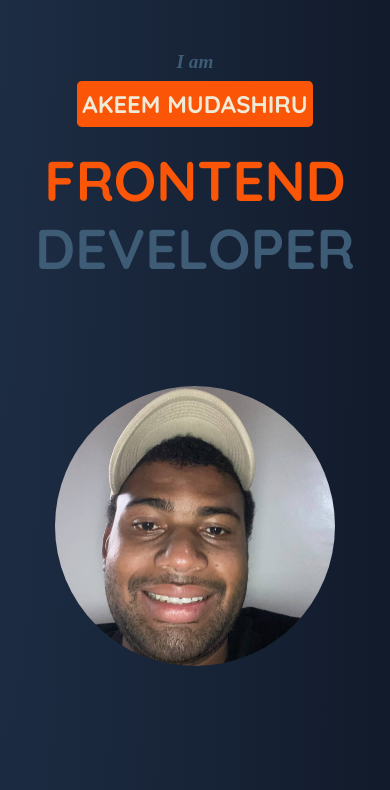
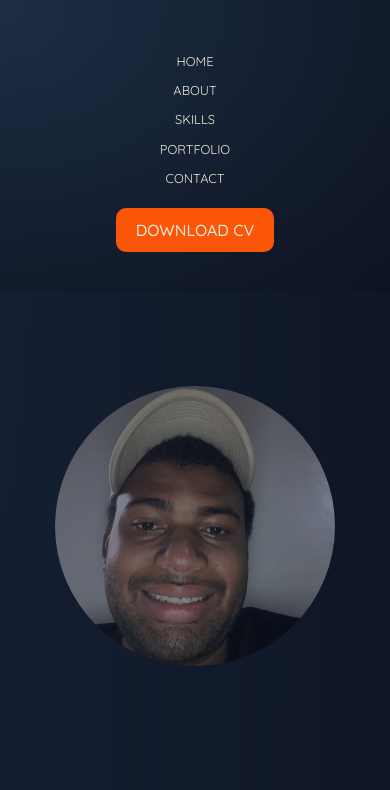
Before and after one commit to Akeemmudash/portfolio-vanilla, a website built with Vite: page index.html in a window 390 px wide. Both pictures are taken after a click on the button 360 px from the left and 33 px from the top of the page. Shown: the part 54-844 px from the top of the page. Built offline with nearby package versions, Linux system fonts and the light colour scheme; a web font is replaced by a local one.

Commit message:
update:mobile-nav

```diff
--- a/index.html
+++ b/index.html
@@ -13,6 +13,8 @@
     />
   </head>
   <body>
+    <div id="preloader"></div>
+
     <nav class="container navbar">
       <a href="/" class="logo"><span class="logo__child-text">Ak</span>eem</a>
 
@@ -30,6 +32,24 @@
         <span></span><span></span><span></span>
       </button>
     </nav>
+    <div id="offcanvas" class="for-mobile">
+      <nav class="nav-sm" id="nav-sm">
+        <ul class="nav__links">
+          <li><a href="#home">Home</a></li>
+          <li><a href="#about">About</a></li>
+          <li><a href="#skills">Skills</a></li>
+          <li><a href="#portfolio">portfolio</a></li>
+          <li><a href="#contactme">Contact</a></li>
+        </ul>
+        <a
+          href="/document/Akeem.pdf"
+          class="download-cv__btn for-mobile"
+          download
+          >Download Cv</a
+        >
+      </nav>
+      <div id="overlay"></div>
+    </div>
 
     <main class="container">
       <section class="hero" id="home">
--- a/src/main.js
+++ b/src/main.js
@@ -1,15 +1,23 @@
 import "./style.css";
 
-function toggleNavMenu() {
-  hamburger.classList.toggle("open");
-}
-
-// function fadeImage(image){
-//   image
-// }
+window.addEventListener("load", () => {
+  document.getElementById("preloader").classList.add("hidden");
+});
 
 const hamburger = document.getElementById("hamburger");
+const mobileNav = document.getElementById("nav-sm");
+const overlay = document.getElementById("overlay");
+const body = document.body;
+
 hamburger.addEventListener("click", toggleNavMenu);
+overlay.addEventListener("click", toggleNavMenu);
+
+function toggleNavMenu() {
+  const isOpen = mobileNav.classList.toggle("show");
+  hamburger.classList.toggle("open");
+  overlay.classList.toggle("show");
+  body.style.overflow = isOpen ? "hidden" : "";
+}
 
 const images = document.querySelectorAll(".about__image");
 let currentIndex = 0;
--- a/src/style.css
+++ b/src/style.css
@@ -28,13 +28,51 @@
 
   --font-playwright: "Playwrite FR Moderne", serif;
   --font-quicksand: "Quicksand", serif;
+  --body-background-image: radial-gradient(at left top, #1d2d44, #0d1321);
+  scroll-behavior: smooth;
+}
 
-  scroll-behavior: smooth;
+#preloader {
+  position: fixed;
+  top: 0;
+  left: 0;
+  width: 100%;
+  height: 100%;
+  background: var(--body-background-image);
+  display: flex;
+  align-items: center;
+  justify-content: center;
+  z-index: 9999;
+  transition: opacity 0.3s ease, visibility 0.3s ease;
+}
+
+#preloader::after {
+  content: "";
+  width: 50px;
+  height: 50px;
+  border: 5px solid #ccc;
+  border-top-color: #333;
+  border-radius: 50%;
+  animation: spin 1s linear infinite;
+}
+
+@keyframes spin {
+  0% {
+    transform: rotate(0deg);
+  }
+  100% {
+    transform: rotate(360deg);
+  }
+}
+
+.hidden {
+  opacity: 0;
+  visibility: hidden;
 }
 
 body {
   color: var(--almond-cream);
-  background: radial-gradient(at left top, #1d2d44, #0d1321);
+  background: var(--body-background-image);
   background-size: cover;
   min-height: 100vh;
   font-family: var(--font-quicksand);
@@ -105,6 +143,45 @@ main > * {
   align-items: center;
   justify-content: space-between;
   padding: 1rem;
+}
+
+.nav-sm {
+  --mobile-nav-offset: 66px;
+  display: flex;
+  position: fixed;
+  top: var(--mobile-nav-offset);
+  width: 100%;
+  padding: 40px;
+  flex-direction: column;
+  align-items: center;
+  transform: translateY(calc(-100% - (var(--mobile-nav-offset))));
+  transition: transform 0.4s ease;
+  background: var(--body-background-image);
+  z-index: 2;
+}
+.nav-sm.show {
+  transform: translateY(0);
+}
+
+#overlay {
+  background-color: var(--background);
+  width: 100%;
+  height: 100%;
+  position: fixed;
+  z-index: 1;
+  transform: scale(0);
+  opacity: 0;
+  transition: transform ease-in 0.3s, opacity ease-in 0.3s;
+}
+#overlay.show {
+  transform: scale(1);
+  opacity: 0.5;
+}
+.nav-sm > .nav__links {
+  flex-direction: column;
+  align-items: center;
+  gap: 10px;
+  margin-bottom: 20px;
 }
 
 .logo {
```
